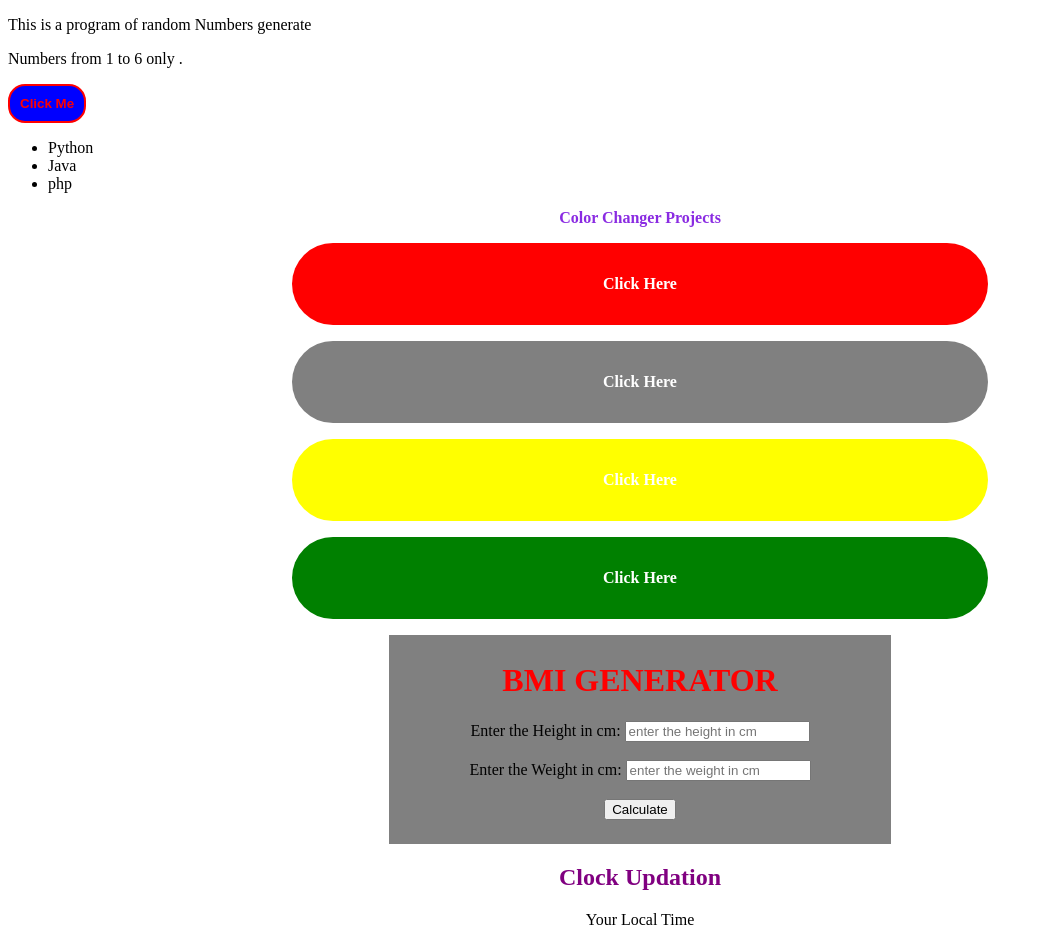
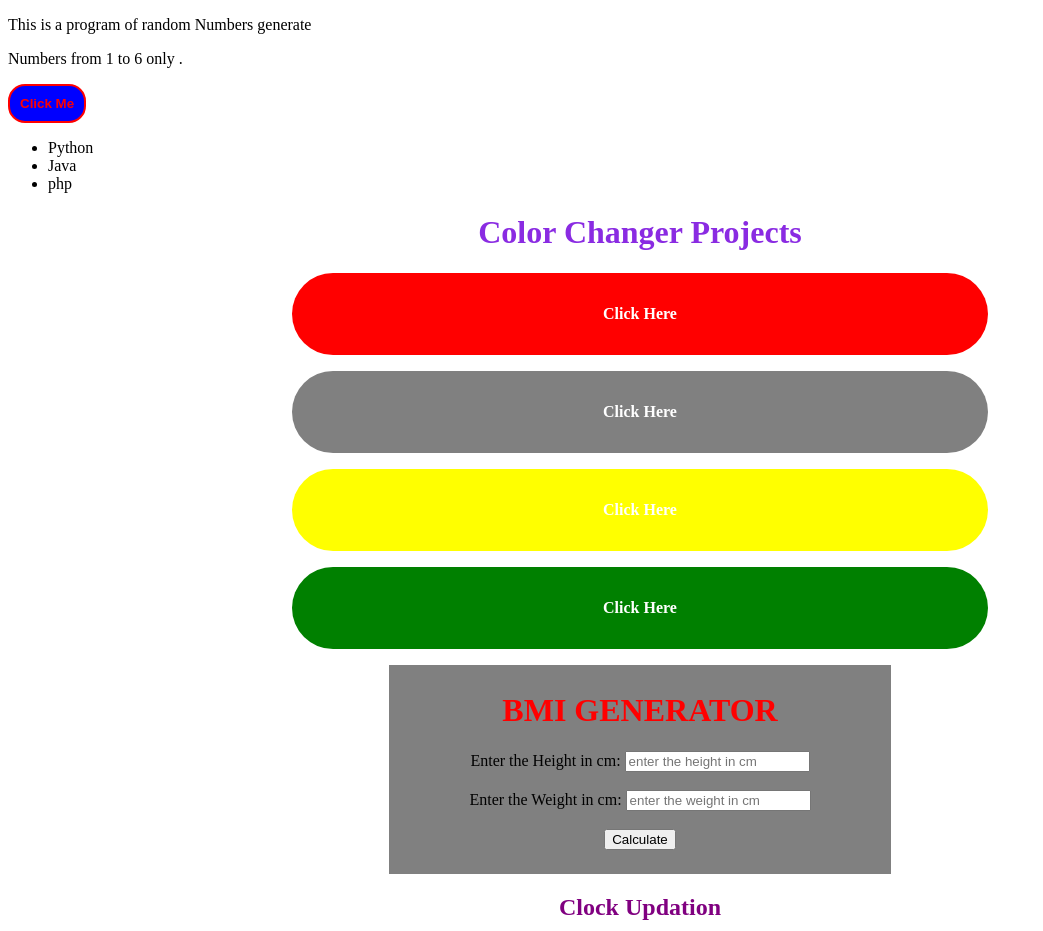
Before and after one commit to nikitashuk/Learnjs, a plain HTML site: page index.html in a window 1280 px wide. Shown: the top 931 px of the page, without its empty margins (0-1043 px from the left). Drawn offline with Linux system fonts and the light colour scheme.

Commit message:
normal commit

```diff
--- a/index.html
+++ b/index.html
@@ -25,7 +25,7 @@
       <li>Python</li>
     </ul>
 
-    <p class="top-heading">Color Changer Projects</p>
+    <h1 class="top-heading">Color Changer Projects</h1>
     <div class="container">
       <span class="button" id="red">Click Here</span>
       <span class="button" id="grey">Click Here</span>
```
